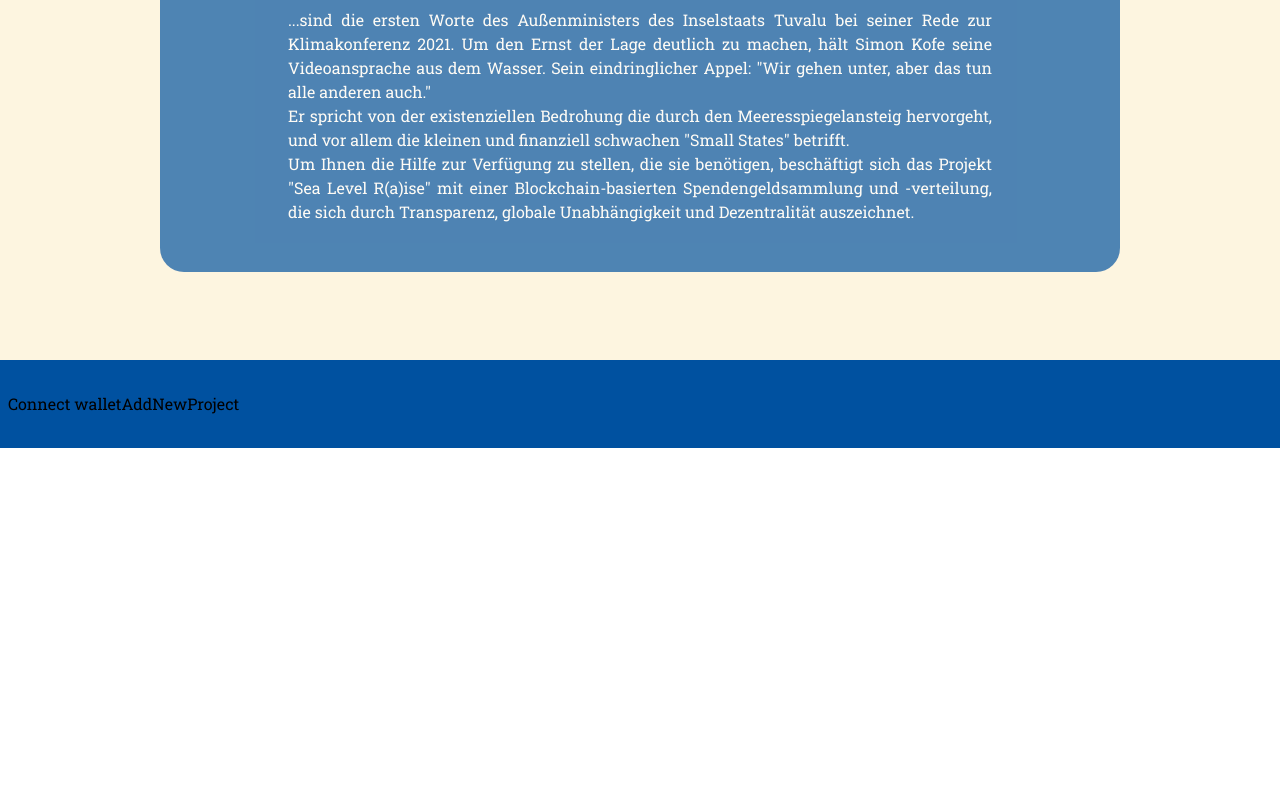
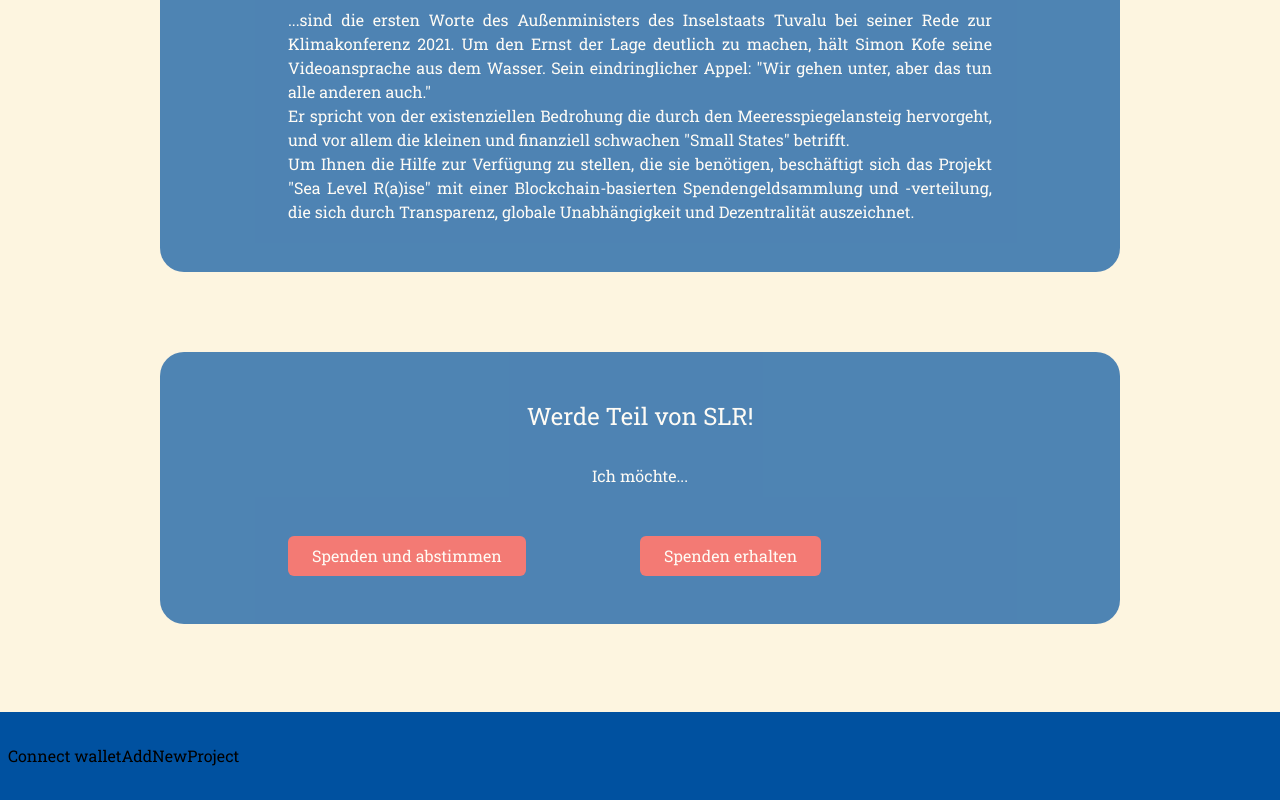
Before and after one commit to Sealevelraise/SLR, a Nuxt app in the folder nuxt/: page / in a window 1280 px wide. Shown: the part 1536-2336 px from the top of the page. Before the commit the page ends 1984 px from the top, so only its background shows below. Built offline with nearby package versions, Linux system fonts and the light colour scheme.

Commit message:
layout index and HeaderMain

```diff
--- a/nuxt/components/HeaderMain.vue
+++ b/nuxt/components/HeaderMain.vue
@@ -1,8 +1,8 @@
 <template>
     <div>
-        <nav class="bg-slr-blue shadow md:flex md:items-center md:justify-between font-roboto px-4 text-blue-200">
-            <div class="items-center "> <!-- flex justify-between  -->
-                <span class="text-2xl pr-5 hover:text-blue-400 duration-500 cursor-pointer md:items-center shrink-0 ">
+        <nav class="bg-slr-blue h-28 shadow md:flex md:items-center md:justify-between font-roboto px-4 text-blue-200">
+            <div class="items-center shrink-0 "> <!-- flex justify-between  -->
+                <span class="text-2xl pr-5 hover:text-blue-400 duration-500 cursor-pointer md:items-center ">
                     <img class="object-cover h-28 inline" src="../assets/images/slrLogo.jpg" alt="logo">
                     <NuxtLink to="/">
                             SEA LEVEL R(A)ISE
@@ -18,7 +18,7 @@
                 -->
             </div>
             <!---->
-            <ul class="text-xl hidden md:flex lg:opacity-100 opacity-0 space-x-8 pl-10 md:items-center
+            <ul class="text-xl hidden md:flex lg:opacity-100 opacity-0 space-x-4 pl-10 md:items-center
             ">
             <!--   my-6 md:my-0 z-[-1]
             md:z-auto md:static absolute bg-slr-blue w-full left-0 md:w-auto md:py-0 py-4 md:pl-0 pl-7
--- a/nuxt/pages/index.vue
+++ b/nuxt/pages/index.vue
@@ -3,16 +3,16 @@
     <div class="flex flex-col gap-20  py-12">
       <h1 class="text-3xl uppercase text-center">Herzlich Willkommen <br> bei Sea Level R(a)ise</h1>
 
-      <div class="flex flex-row justify-center">
-        <div class="basis-3/4 bg-slr-blue opacity-[.69] py-12 px-32 rounded-[24px]   text-white">
+
+        <div class="w-3/4 mx-auto bg-slr-blue opacity-[.69] py-12 px-32 rounded-[24px]   text-white">
           <h2 class="text-2xl text-center pb-12">Was ist Sea Level R(a)ise</h2>
           <p class="text-justify">Was ist SLR? ... Whereas disregard and contempt for human rights have resulted Everyone has the right to freedom of thought, conscience and religion; this right includes freedom to change his religion or belief, and freedom, either alone or in community with others and in public or private, to manifest his religion or belief in teaching, practice, worship and observance. Everyone has the right to freedom of opinion and expression; this right includes freedom to hold opinions without interference and to seek, receive and impart information and ideas through any media and regardless of frontiers. Everyone has the right to rest and leisure, including reasonable limitation of working hours and periodic holidays with pay.</p>
         </div>
-      </div>
 
 
-      <div class="flex flex-row justify-center">
-        <div class=" bg-slr-blue opacity-[.69] pb-12 rounded-[24px] basis-3/4  text-white">
+
+
+        <div class="w-3/4 mx-auto bg-slr-blue opacity-[.69] pb-12 rounded-[24px] text-white">
           <img class="pb-12 rounded-t-[24px]" src="../assets/images/tuvalu.jpeg" alt="Minister of Tuvalu gives COP26 speech from the sea">
           <h2 class="text-2xl text-center px-32 pb-12">"Wir gehen unter..."</h2>
           <p class="text-justify px-32">...sind die ersten Worte des Außenministers des Inselstaats Tuvalu bei seiner Rede zur Klimakonferenz 2021. Um den Ernst der Lage deutlich zu machen, hält Simon Kofe seine Videoansprache aus dem Wasser. Sein eindringlicher Appel:
@@ -21,7 +21,44 @@
           Um Ihnen die Hilfe zur Verfügung zu stellen, die sie benötigen, beschäftigt sich das Projekt "Sea Level R(a)ise" mit einer Blockchain-basierten Spendengeldsammlung und -verteilung, die sich durch Transparenz, globale Unabhängigkeit und Dezentralität auszeichnet.
           </p>
         </div>
-      </div>
+
+
+
+        <div class="w-3/4 mx-auto bg-slr-blue opacity-[.69] py-12 px-32 rounded-[24px]  text-white">
+          <h2 class="text-2xl text-center pb-8">Werde Teil von SLR!</h2>
+          <p class="text-center pb-12">Ich möchte...</p>
+          <div class="flex flex-row">
+          <div class="basis-1/2 ">
+            <button class="bg-red-500 text-white hover:bg-red-800 duration-500 py-2 px-6 rounded-md">
+                    Spenden und abstimmen
+                </button>
+          </div>
+          <div class="basis-1/2">
+            <button class="bg-red-500 text-white hover:bg-red-800 duration-500 py-2 px-6 rounded-md">
+                    Spenden erhalten
+                </button>
+          </div>
+        </div>
+
+        </div>
+        <!--
+
+       <div class="flex flex-row justify-center">
+          <div class="">
+            <button class="bg-red text-white hover:bg-blue-200 duration-500 py-2 px-6 rounded-md">
+                    Spenden und abstimmen
+                </button>
+          </div>
+          <div class="">
+            <button class="bg-red text-white hover:bg-blue-200 duration-500 py-2 px-6 rounded-md">
+                    Spenden erhalten
+                </button>
+          </div>
+        </div>
+
+        -->
+
+
 
 
     </div>
```
